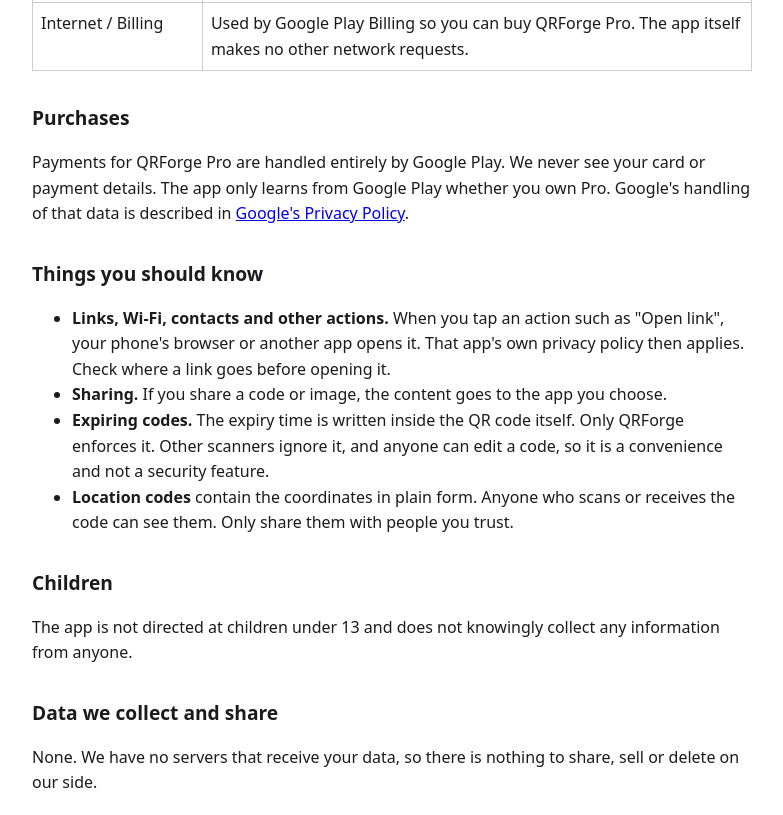
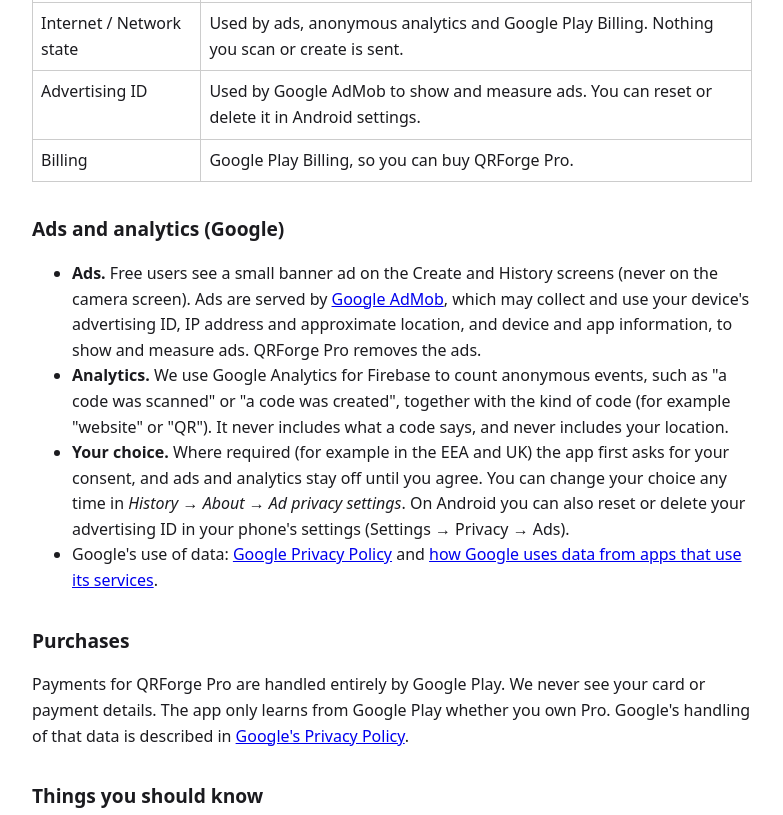
Before and after one commit to Suvrakar/qrforge-privacy, a plain HTML site: page index.html in a window 1280 px wide. Shown: the part 834-1649 px from the top of the page, without its empty margins (248-1031 px from the left). Drawn offline with Linux system fonts and the light colour scheme.

Commit message:
Describe ads and analytics

```diff
--- a/index.html
+++ b/index.html
@@ -4,7 +4,7 @@
 <style>body{font:16px/1.6 system-ui,sans-serif;max-width:720px;margin:0 auto;padding:24px 16px;color:#1b1b1f}h1{font-size:1.8rem}h2{margin-top:2rem;font-size:1.2rem}table{border-collapse:collapse;width:100%}td,th{border:1px solid #ccc;padding:8px;text-align:left;vertical-align:top}@media(prefers-color-scheme:dark){body{background:#121214;color:#e6e6ea}td,th{border-color:#444}a{color:#9ecbff}}</style></head>
 <body>
 <h1>QRForge: QR &amp; Barcode Scanner — Privacy Policy</h1>
-<p><strong>Effective date:</strong> 20 November 2026</p>
+<p><strong>Effective date:</strong> 21 November 2026</p>
 <p>QRForge ("the app") scans and creates QR codes and barcodes. <strong>The app does not collect, upload or sell your personal data.</strong> It has no account, no analytics, no advertising SDK and no servers of its own. Everything you scan or create stays on your phone.</p>
 
 <h2>What stays on your device</h2>
@@ -20,8 +20,18 @@
 <tr><td>Camera</td><td>To scan codes. Asked when you open the scanner.</td></tr>
 <tr><td>Location (optional)</td><td>Only when you tap <em>Use my current location</em> while creating a Location code. Your position is placed into the code on your phone. It is not stored by the app and not sent to us.</td></tr>
 <tr><td>Storage (Android 9 and older only)</td><td>To save an image of a code to your gallery when you tap <em>Save</em>.</td></tr>
-<tr><td>Internet / Billing</td><td>Used by Google Play Billing so you can buy QRForge Pro. The app itself makes no other network requests.</td></tr>
+<tr><td>Internet / Network state</td><td>Used by ads, anonymous analytics and Google Play Billing. Nothing you scan or create is sent.</td></tr>
+<tr><td>Advertising ID</td><td>Used by Google AdMob to show and measure ads. You can reset or delete it in Android settings.</td></tr>
+<tr><td>Billing</td><td>Google Play Billing, so you can buy QRForge Pro.</td></tr>
 </table>
+
+<h2>Ads and analytics (Google)</h2>
+<ul>
+<li><strong>Ads.</strong> Free users see a small banner ad on the Create and History screens (never on the camera screen). Ads are served by <a href="https://policies.google.com/technologies/ads">Google AdMob</a>, which may collect and use your device's advertising ID, IP address and approximate location, and device and app information, to show and measure ads. QRForge Pro removes the ads.</li>
+<li><strong>Analytics.</strong> We use Google Analytics for Firebase to count anonymous events, such as "a code was scanned" or "a code was created", together with the kind of code (for example "website" or "QR"). It never includes what a code says, and never includes your location.</li>
+<li><strong>Your choice.</strong> Where required (for example in the EEA and UK) the app first asks for your consent, and ads and analytics stay off until you agree. You can change your choice any time in <em>History → About → Ad privacy settings</em>. On Android you can also reset or delete your advertising ID in your phone's settings (Settings → Privacy → Ads).</li>
+<li>Google's use of data: <a href="https://policies.google.com/privacy">Google Privacy Policy</a> and <a href="https://www.google.com/policies/privacy/partners/">how Google uses data from apps that use its services</a>.</li>
+</ul>
 
 <h2>Purchases</h2>
 <p>Payments for QRForge Pro are handled entirely by Google Play. We never see your card or payment details. The app only learns from Google Play whether you own Pro. Google's handling of that data is described in <a href="https://policies.google.com/privacy">Google's Privacy Policy</a>.</p>
@@ -38,7 +48,7 @@
 <p>The app is not directed at children under 13 and does not knowingly collect any information from anyone.</p>
 
 <h2>Data we collect and share</h2>
-<p>None. We have no servers that receive your data, so there is nothing to share, sell or delete on our side.</p>
+<p>We run no servers that receive your data. The only data that leaves your phone is what Google's ads and analytics services collect as described above. We don't sell your data. Because we hold no copy of it, there is nothing for us to delete; use the choices above to control Google's collection.</p>
 
 <h2>Changes</h2>
 <p>If this policy changes, the new version will be posted at this address with a new effective date.</p>
```
